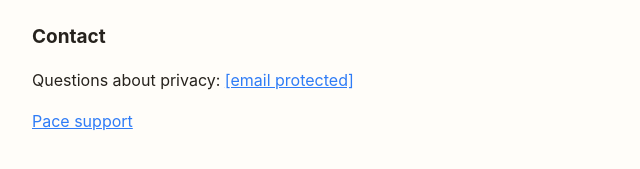
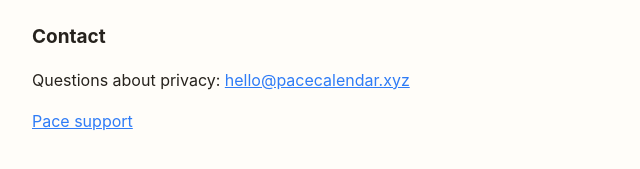
Before and after one commit to support897/adhd-calendar-app, a plain HTML site: page privacy.html in a window 1280 px wide. Shown: the part 1591-1760 px from the top of the page, 268-908 px from the left. Drawn offline with Linux system fonts and the light colour scheme.

Commit message:
Update privacy.html

```diff
--- a/privacy.html
+++ b/privacy.html
@@ -35,8 +35,8 @@
 <h2>Changes</h2>
 <p>If this policy changes, the new version will be published at this same address, with a new date at the top.</p>
 <h2>Contact</h2>
-<p>Questions about privacy: <a href="/cdn-cgi/l/email-protection#274f424b4b48675746444244464b4249434655095f5e5d"><span class="__cf_email__" data-cfemail="e38b868f8f8ca39382808680828f868d878291cd9b9a99">[email&#160;protected]</span></a></p>
+<p>Questions about privacy: <a href="mailto:hello@pacecalendar.xyz">hello@pacecalendar.xyz</a></p>
 <p><a href="support.html">Pace support</a></p>
 </main>
-<script data-cfasync="false" src="/cdn-cgi/scripts/5c5dd728/cloudflare-static/email-decode.min.js"></script></body>
+</body>
 </html>
```
